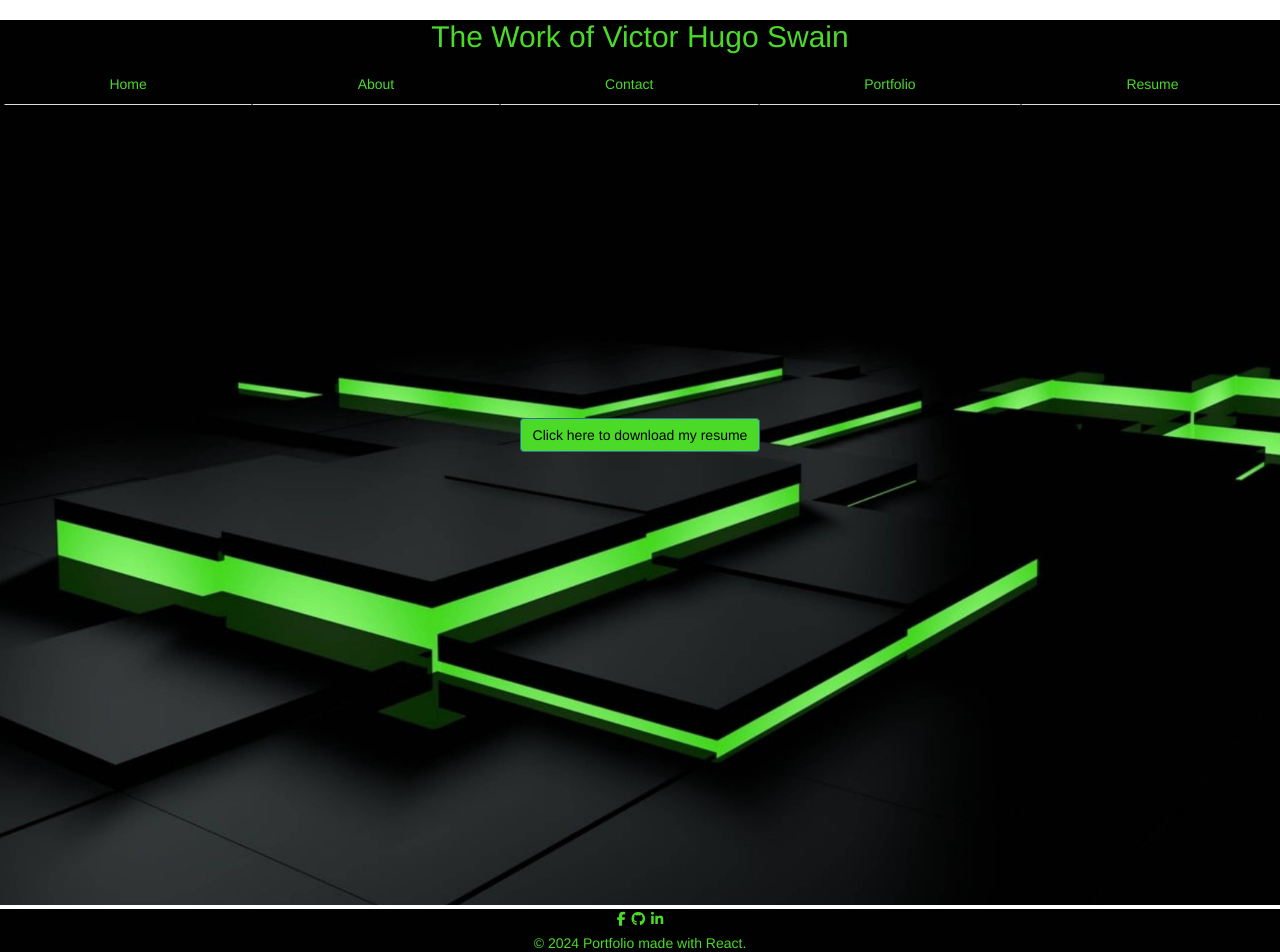
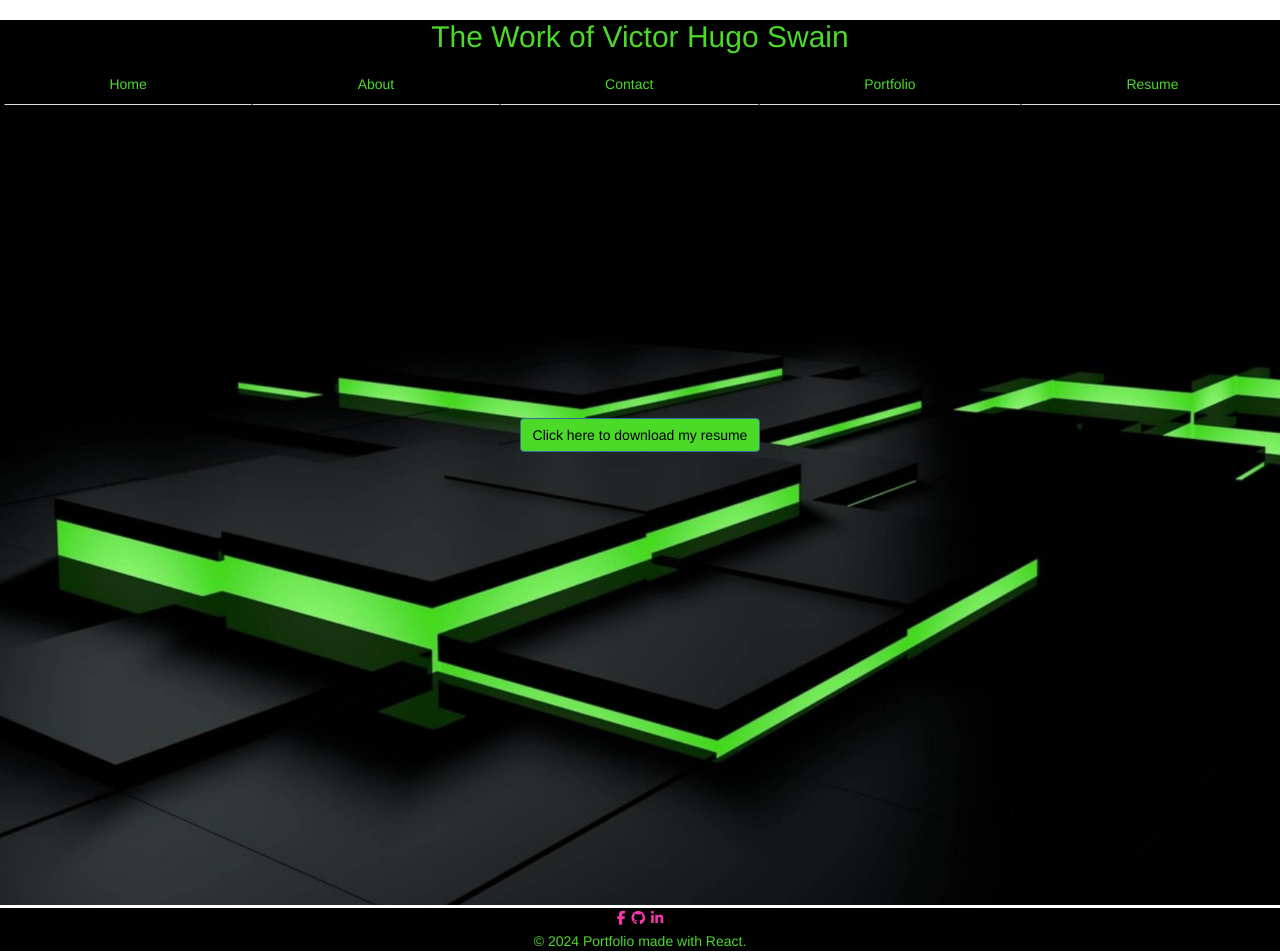
Before and after one commit to VicSwain/Reactfolio, a React (Vite) app in the folder Reactfolio/: page /resume in a window 1280 px wide. Shown: the top 952 px of the page. Built offline with nearby package versions, Linux system fonts and the light colour scheme.

Commit message:
added _redirects for Netlify deployment

```diff
--- a/Reactfolio/src/App.css
+++ b/Reactfolio/src/App.css
@@ -51,3 +51,7 @@ ul {
   margin-top: 25%;
   color: black;
 }
+
+.footer-links {
+  color: #F535AA;
+}
--- a/Reactfolio/src/components/Footer.jsx
+++ b/Reactfolio/src/components/Footer.jsx
@@ -7,7 +7,7 @@ const Footer = () => {
 
     <footer className="text-center fixed-bottom" style={{ backgroundImage: `url(${backgroundImage})`}}>
 
-        <ul className="social-links list-unstyled">
+        <ul className="social-links footer-links list-unstyled">
           {/* <li className="mx-2"> */}
             <a href="https://www.facebook.com/victor.swain.54">
               <i className="fab fa-facebook-f footer-links"></i>
--- a/Reactfolio/src/pages/Resume.jsx
+++ b/Reactfolio/src/pages/Resume.jsx
@@ -3,7 +3,7 @@ import React from "react";
 function Resume() {
   return (
   <div className="container resume-btn mt-auto text-center">
-    <a className="btn btn-primary" href='../../public/downloadable/Victor-Swain Resume.pdf' download='Resume.pdf' style={{ backgroundColor: '#4CDA29', color: 'black' }}>Click here to download my resume</a>
+    <a className="btn btn-primary" href='../../public/downloadable/Victor-Swain Resume.pdf' download='VictorSwainResume.pdf' style={{ backgroundColor: '#4CDA29', color: 'black' }}>Click here to download my resume</a>
     </div>
   )
 }
```
Also changed, not shown: 2 other files (tests, documents, lock files or other folders).
